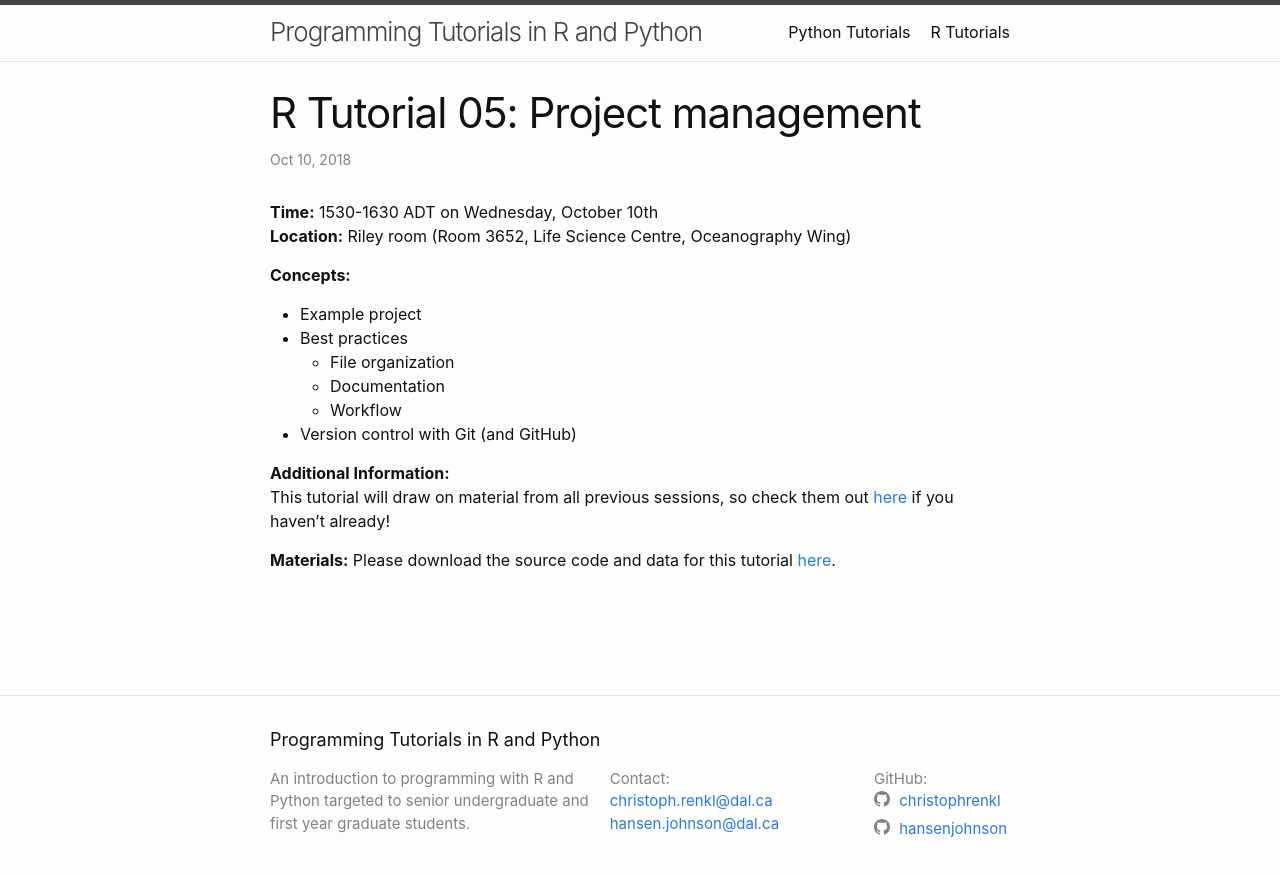
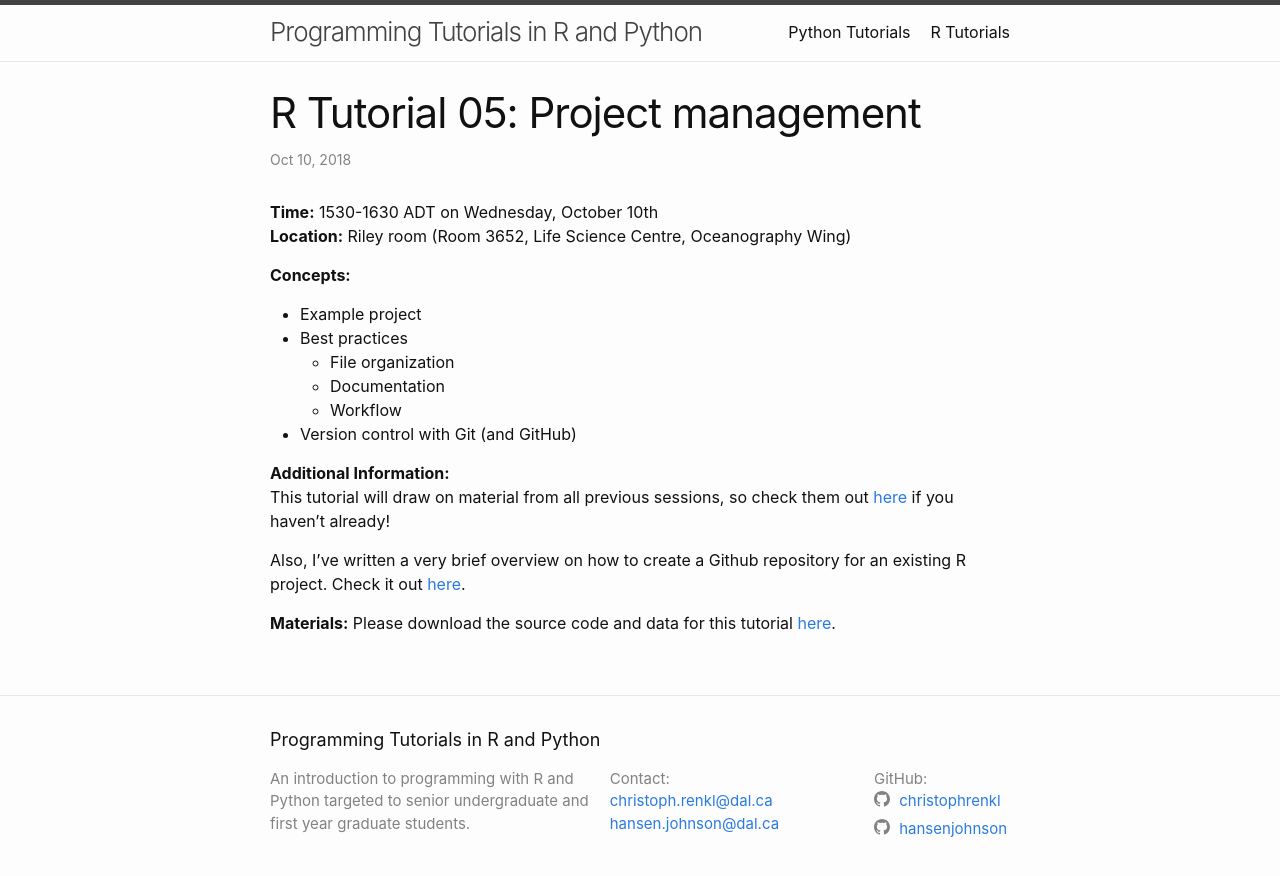
Before and after one commit to anhnguyendepocen/programming_tutorials, a Jekyll site: the page built from docs/_posts/2018-10-10-r-tutorial-05.md, in a window 1280 px wide. Shown: the top 876 px of the page. Built offline with Jekyll 4.4.1, drawn with Linux system fonts in a browser that asks for light colours.

Commit message:
add link to github sync tutorial

```diff
--- a/docs/_posts/2018-10-10-r-tutorial-05.md
+++ b/docs/_posts/2018-10-10-r-tutorial-05.md
@@ -20,5 +20,7 @@ permalink: /r-tutorial-05/
 **Additional Information:**
 This tutorial will draw on material from all previous sessions, so check them out [here](/programming_tutorials/r/) if you haven't already!
 
+Also, I've written a very brief overview on how to create a Github repository for an existing R project. Check it out [here](https://hansenjohnson.org/post/sync-github-repository-with-existing-r-project/).
+
 **Materials:**
 Please download the source code and data for this tutorial [here](https://github.com/christophrenkl/programming_tutorials/raw/master/R/tutorial_05.zip).
```
